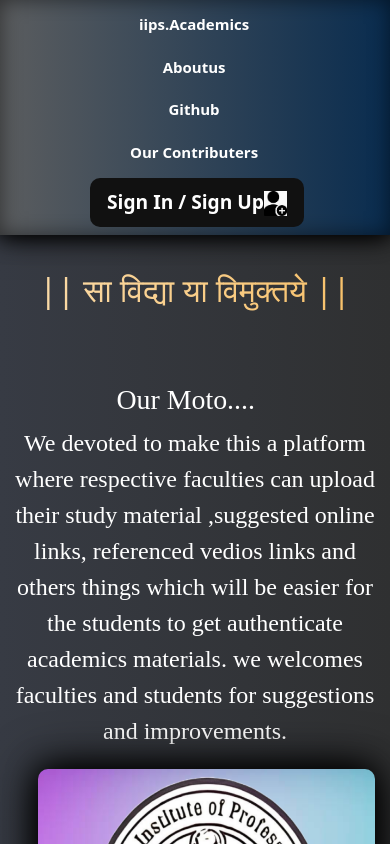
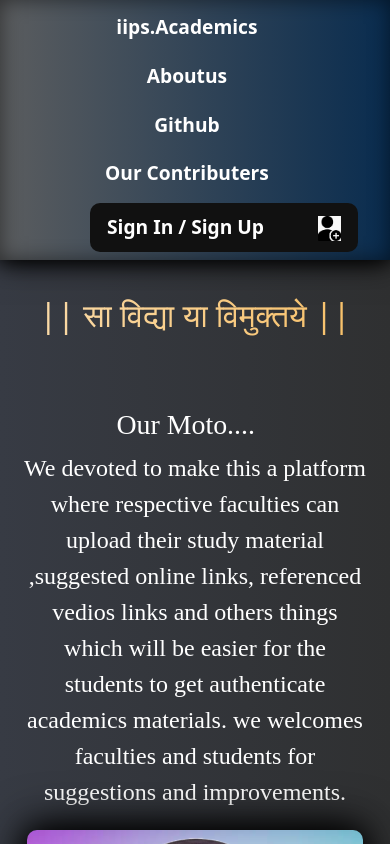
Before and after one commit to ashishrair500/iips-academics, a React (Vite) app: page / in a window 390 px wide. Shown: the top 844 px of the page. Built offline with nearby package versions, Linux system fonts and the light colour scheme; no server answers.

Commit message:
additional css fixed

```diff
--- a/src/components/Navbar/Navbar.css
+++ b/src/components/Navbar/Navbar.css
@@ -177,13 +177,17 @@ a.login-btn{
     align-items: center; /* Center the items */
   }
 .navbar-brand {
-    font-size: 15px !important;
-    padding-left: 80px;
+
+    padding-left: 55px;
   }
   .navbar-link {
     padding: 10px;
     text-align: center;
   }
+  li img {
+
+    padding-left: 54px;
+}
   .user-welcome {
      font-size: 1em;
   }
--- a/src/components/Navbar/Navbar.jsx
+++ b/src/components/Navbar/Navbar.jsx
@@ -36,6 +36,7 @@ const Navbar = () => {
           <>
 
               <li className='nav-item'>
+
                 <Link className='navbar-brand' to='/dashboard'>
                   Home
                 </Link>
--- a/src/pages/HomePage/HomePage.css
+++ b/src/pages/HomePage/HomePage.css
@@ -228,7 +228,7 @@ color:white;
   .text-container {
     margin-right: 0;
     padding-right: 0;
-    width: 50%;
+    width: 47%;
   }
 
   .image-container {
@@ -236,7 +236,7 @@ color:white;
   }
 
   .logo-image {
-    margin-left: 23px;
+
 
     height: auto;
     max-width: 29%;
```
